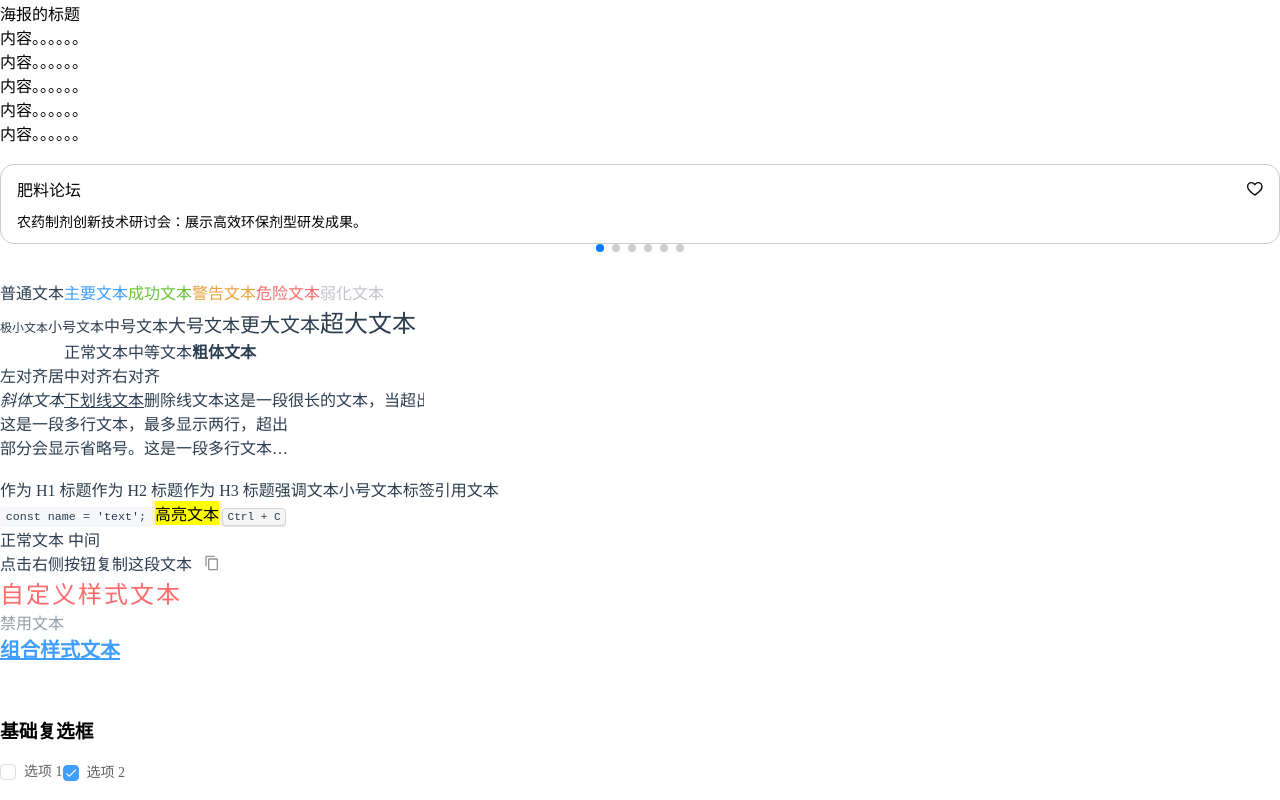
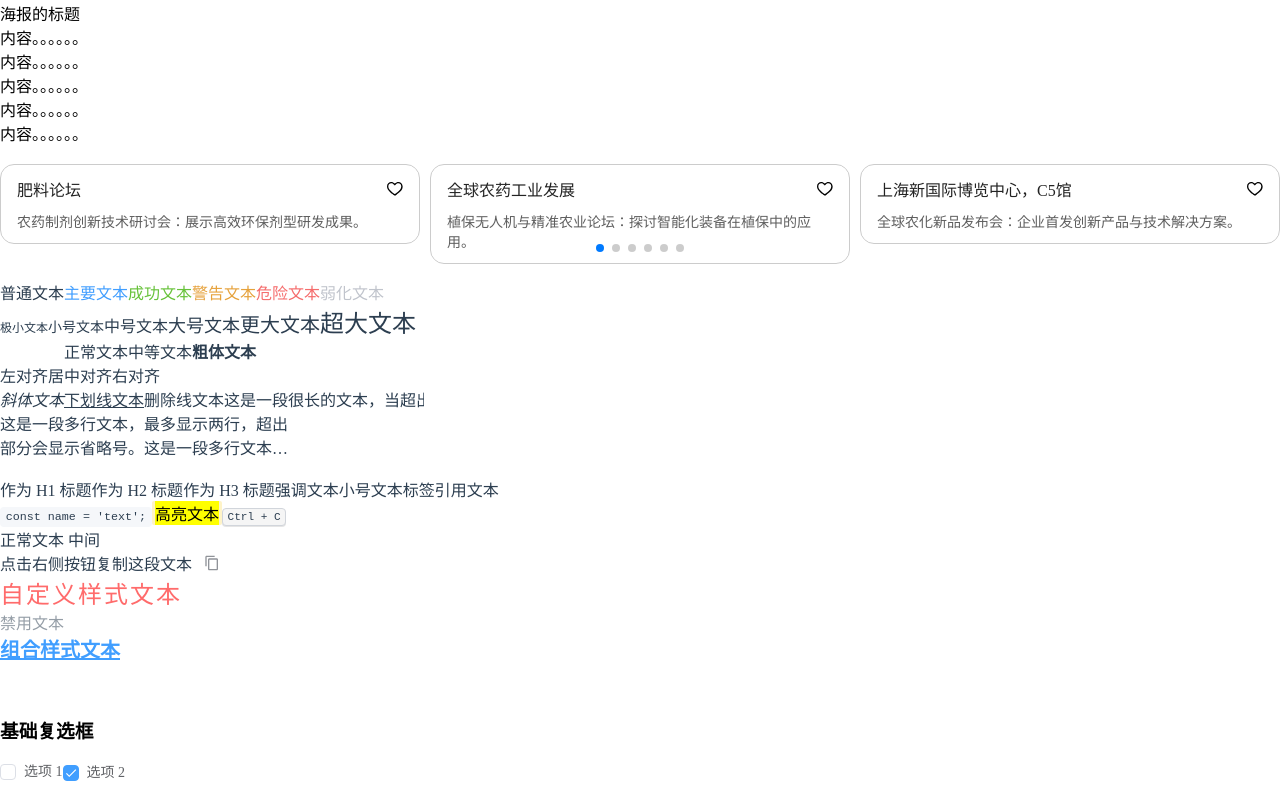
Before and after one commit to nekoLabV/templates-h5-app, a Vue app: page / in a window 1280 px wide. Shown: the top 800 px of the page. Built offline with nearby package versions, Linux system fonts and the light colour scheme.

Commit message:
feat: components up.

```diff
--- a/src/assets/css/theme.css
+++ b/src/assets/css/theme.css
@@ -2,6 +2,8 @@
   --white: #ffffff;
   --primary: #2c9a3b;
   --secondary: #034107;
+  --text-primary: #232323;
+  --text-light: #5e5e5e;
 
   --btn-primary: var(--primary);
   --btn-success: var(--primary);
@@ -17,4 +19,7 @@
   --checkbox-size-sm: 14px;
   --checkbox-size-md: 16px;
   --checkbox-size-lg: 18px;
+
+  --container-max-width: 1280px;
+  --container-padding-x: 20px;
 }
--- a/src/components/common/Swiper.vue
+++ b/src/components/common/Swiper.vue
@@ -21,7 +21,9 @@ interface Props {
   // 分页器类型
   paginationType?: 'bullets' | 'fraction' | 'progressbar'
   // 每次显示的幻灯片数量
-  slidesPerView?: number | 'auto'
+  cols?: number | 'auto'
+  // 每页显示的行数
+  rows: 1,
   // 幻灯片间距
   spaceBetween?: number
   // 是否启用触摸
@@ -47,8 +49,8 @@ const props = withDefaults(defineProps<Props>(), {
   navigation: true,
   pagination: true,
   paginationType: 'bullets',
-  slidesPerView: 1,
-  spaceBetween: 0,
+  cols: 1,
+  spaceBetween: 10,
   allowTouchMove: true,
   customNavigation: false,
   effect: 'slide',
@@ -71,7 +73,7 @@ const emit = defineEmits<{
 const config = computed(() => {
   return {
     loop: props.loop,
-    slidesPerView: props.slidesPerView,
+    slidesPerView: props.cols,
     spaceBetween: props.spaceBetween,
     autoplay: props.autoplay ? { delay: props.autoplayDelay } : false,
     pagination: props.pagination ? {
```
